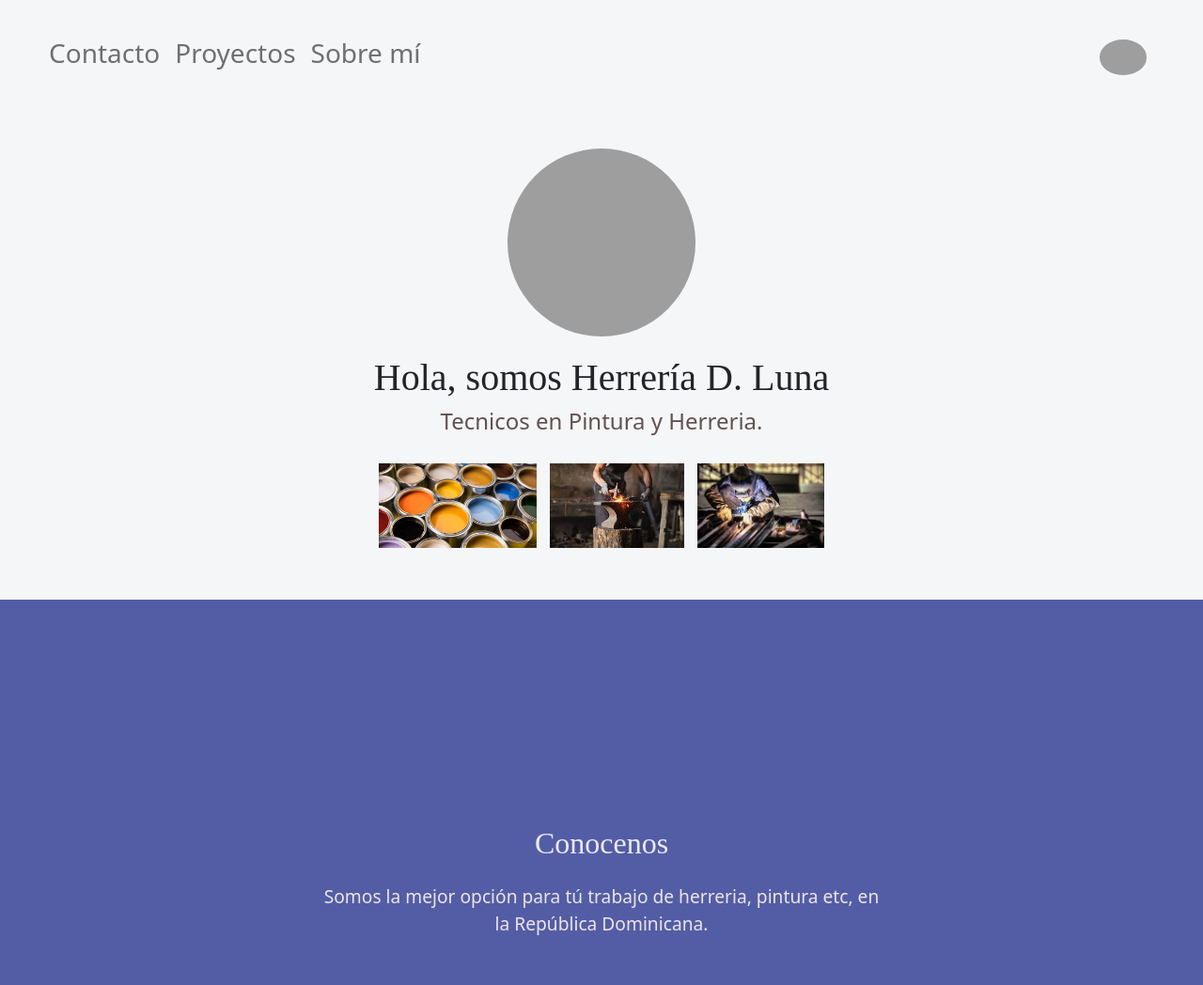
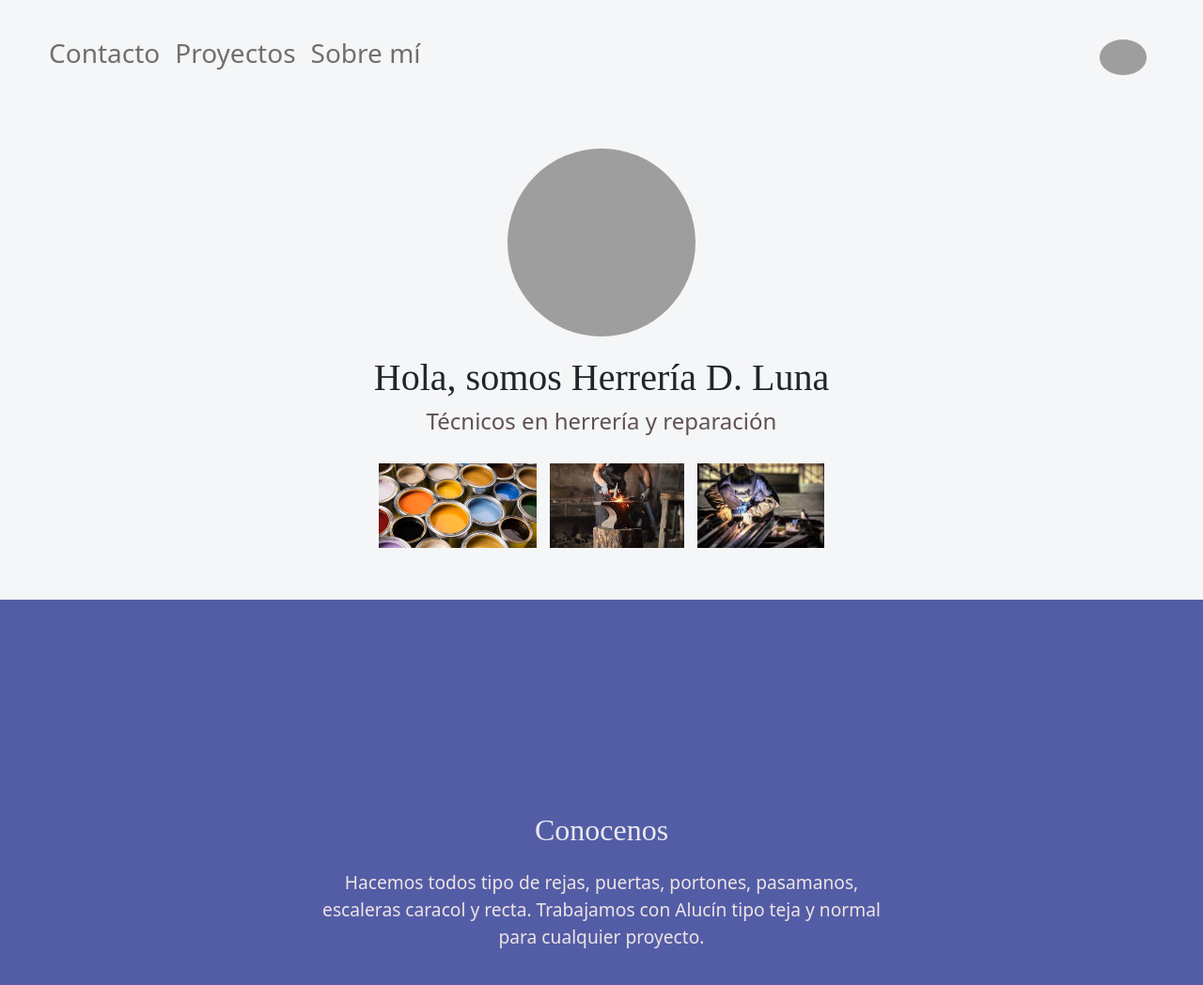
Before and after one commit to winderfree/herreria-d-luna, a plain HTML site: page index.html in a window 1280 px wide. Shown: the top 1048 px of the page at 94% size. Drawn offline with nearby package versions, Linux system fonts and the light colour scheme; grey boxes are pictures that could not be loaded; a web font is replaced by a local one.

Commit message:
update index

```diff
--- a/index.html
+++ b/index.html
@@ -51,9 +51,9 @@
     <!-- Seccion Hero -->
     <section class="hero align-items-stretch">
       <div class="hero-principal d-flex flex-column justify-content-center align-items-center">
-        <img class="hero-imagen-desarrollador rounded-circle" src="imagenes/fotos-herreria/jairo-trabajando.png" alt="Foto de Juan Casado">
+        <img class="hero-imagen-desarrollador rounded-circle" src="imagenes/fotos-herreria/jairo-trabajando.png" alt="Foto de Jairo Roberto Luna Jens">
         <h1>Hola, somos Herrería D. Luna</h1>
-        <h2>Tecnicos en Pintura y Herreria.</h2>
+        <h2>Técnicos en herrería y reparación</h2>
       </div>
       <div class="hero-inferior">
         <img id="html" class="img-fluid"  alt="html">
@@ -68,8 +68,8 @@
       <div class="contenedor">
         <h2 class="seccion-titulo">Conocenos</h2>
         <p class="seccion-texto">
-          Somos la mejor opción para tú trabajo de herreria, pintura etc,
-          en la República Dominicana.
+          Hacemos todos tipo de rejas, puertas, portones, pasamanos, escaleras caracol y recta.
+          Trabajamos con Alucín tipo teja y normal para cualquier proyecto.
         </p>
       </div>
     </section>
```
